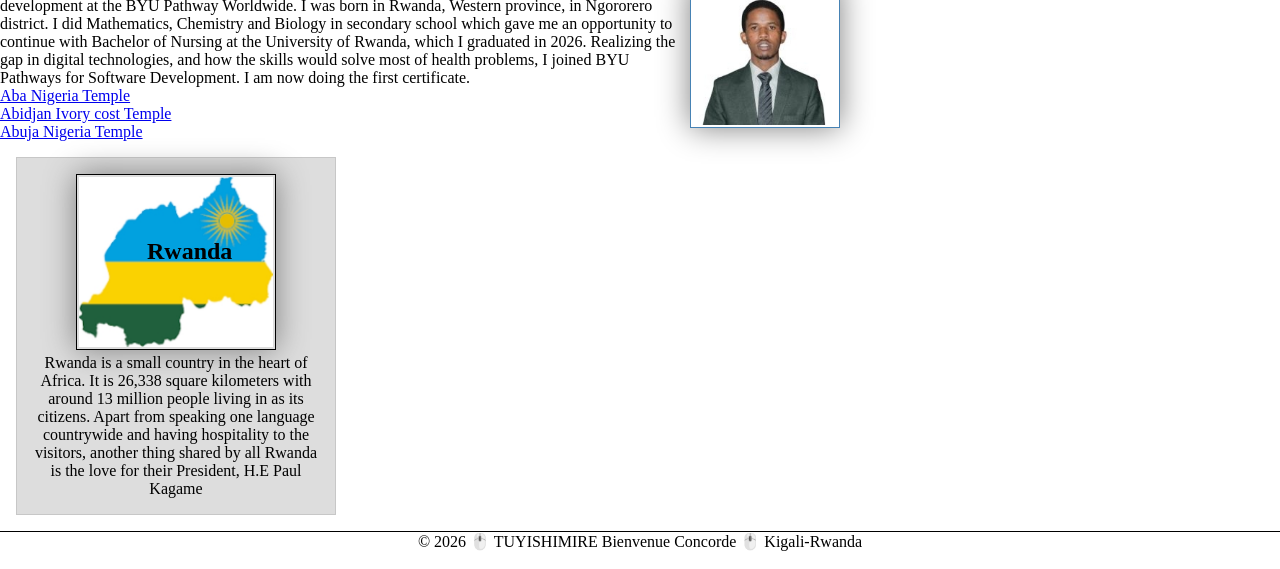
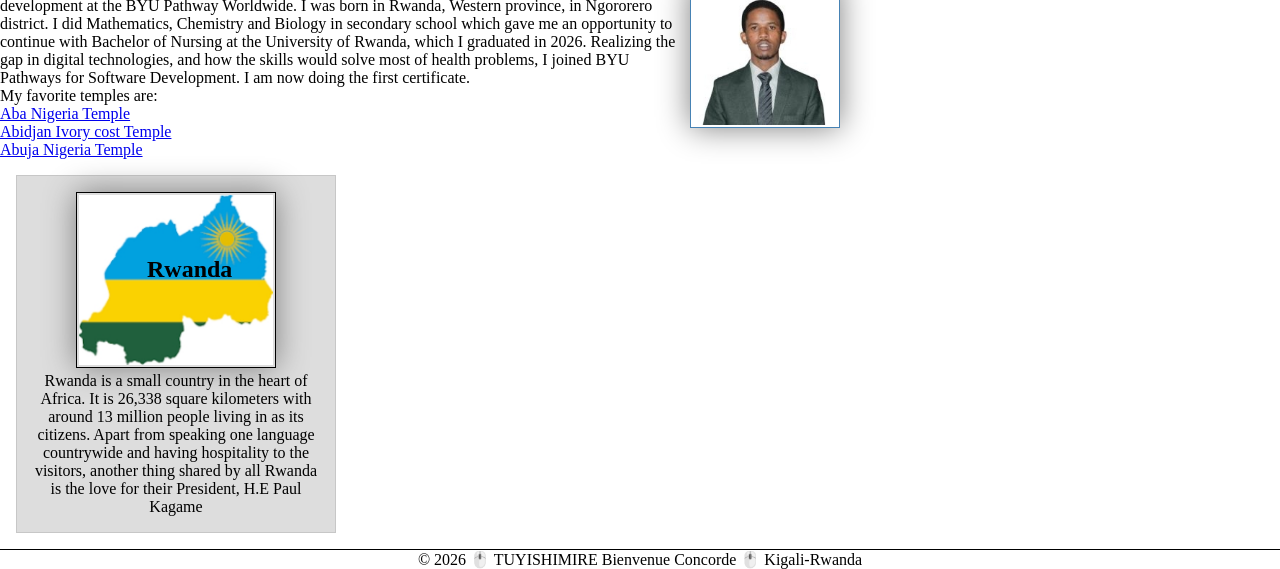
Before and after one commit to concordebienvenue/wdd130, a plain HTML site: page index.html in a window 1280 px wide. Shown: the part 310-879 px from the top of the page. Drawn offline with Linux system fonts and the light colour scheme.

Commit message:
Adding a sentence to introduce favorite temples

```diff
--- a/index.html
+++ b/index.html
@@ -28,6 +28,7 @@
             Realizing the gap in digital technologies, and how the skills would solve most of health problems, I joined BYU Pathways for Software Development. I am now doing the first certificate.</p>
 
         <ul>
+            <P>My favorite temples are:</P>
             <li><a href="https://www.churchofjesuschrist.org/temples/details/aba-nigeria-temple?lang=eng" target="_blank" rel="noopener"> Aba Nigeria Temple</a></li>
             <li><a href="https://www.churchofjesuschrist.org/temples/details/abidjan-ivory-coast-temple?lang=eng" target="_blank" rel="noopener"> Abidjan Ivory cost Temple</a></li>
             <li><a href="https://www.churchofjesuschrist.org/temples/details/abuja-nigeria-temple?lang=eng" target="_blank" rel="noopener"> Abuja Nigeria Temple</a></li>
```
